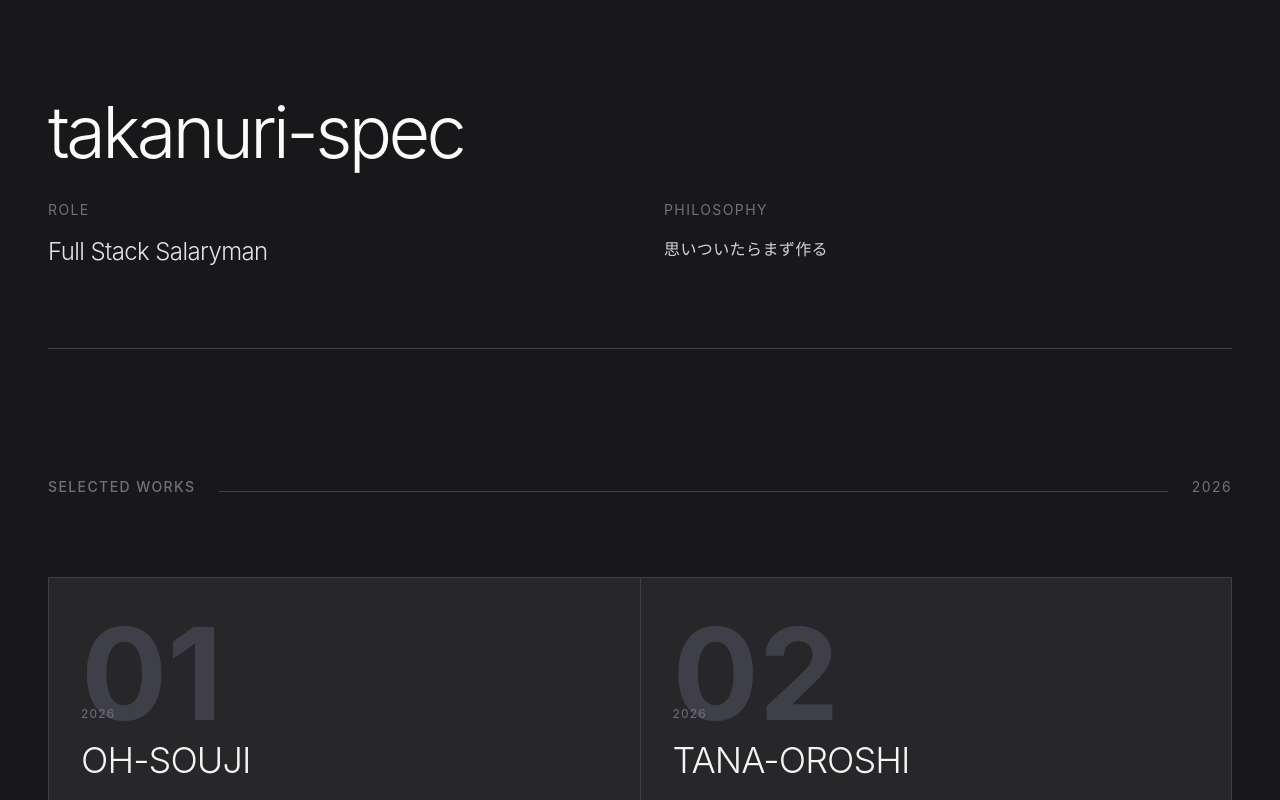
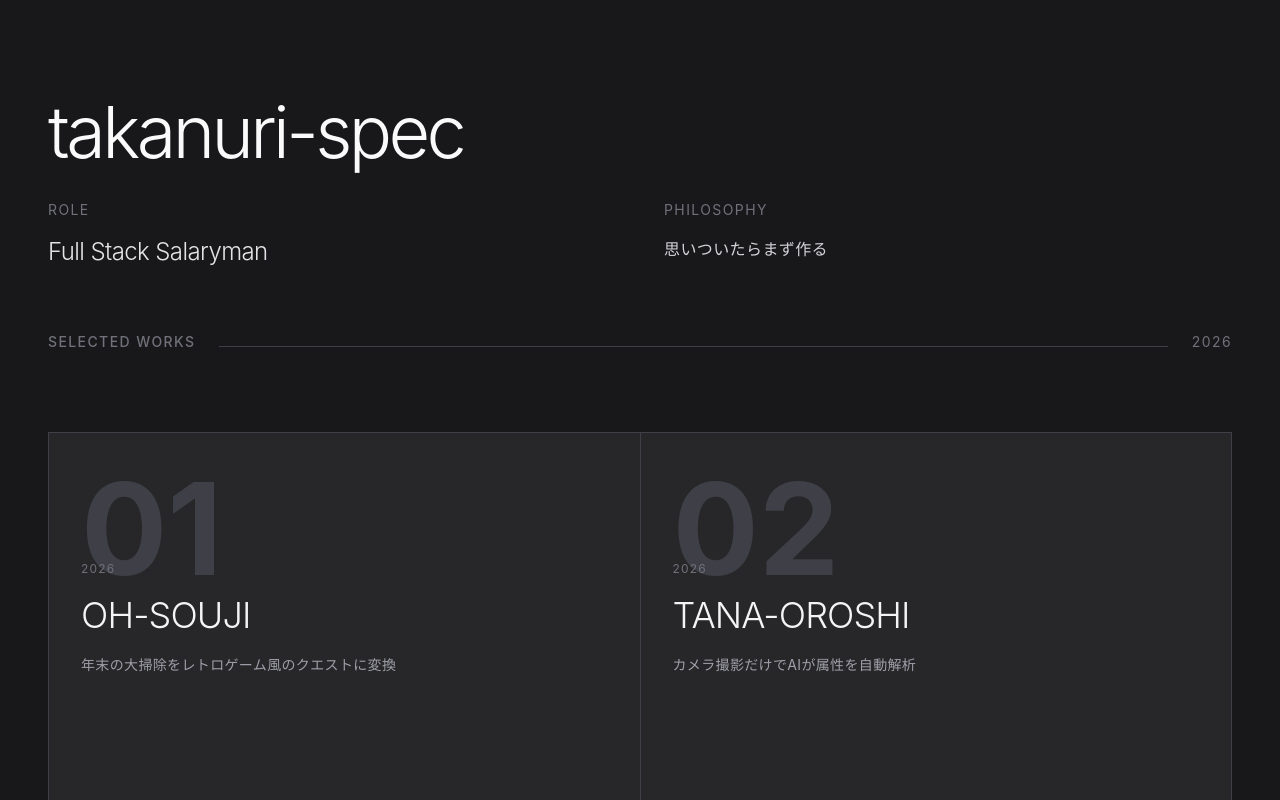
Before and after one commit to takanuri-spec/portfolio, a React (Vite) app: page / in a window 1280 px wide. Shown: the top 800 px of the page. Built offline with nearby package versions, Linux system fonts and the light colour scheme.

Commit message:
style(Hero): remove horizontal line and reduce spacing below Hero section

```diff
--- a/src/app/components/Hero.tsx
+++ b/src/app/components/Hero.tsx
@@ -6,7 +6,7 @@ interface HeroProps {
 
 export function Hero({ name, title, description }: HeroProps) {
   return (
-    <div className="mb-32 border-b border-zinc-700 pb-20">
+    <div className="mb-16">
       <div className="flex items-baseline gap-8 mb-8">
         <div className="text-7xl font-light text-zinc-50 tracking-tighter leading-none">
           {name}
```
